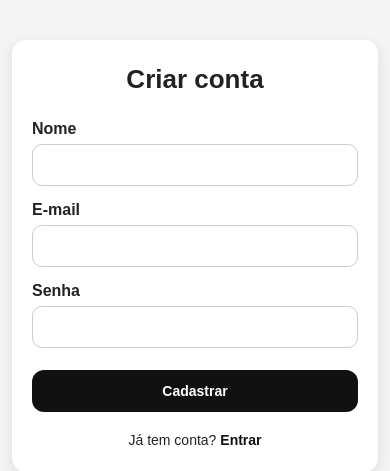
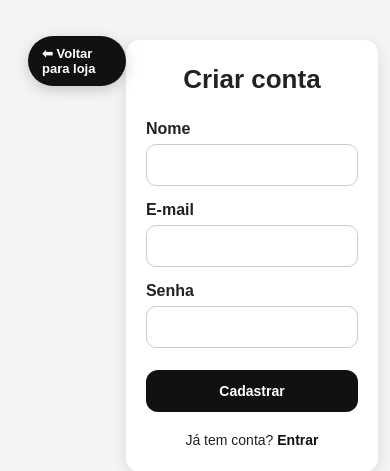
Before and after one commit to CarolineAnne/vestpolo, a Django app: page /cadastro/ in a window 390 px wide. Shown: the top 471 px of the page. Run offline with Django 5.2, Linux system fonts and the light colour scheme.

Commit message:
ajsute botao voltar em cadastro e login

```diff
--- a/loja/templates/loja/cadastro.html
+++ b/loja/templates/loja/cadastro.html
@@ -139,10 +139,43 @@
                 font-size: 24px;
             }
         }
+
+        .btn-voltar {
+            position: fixed;
+            top: 22px;
+            left: 22px;
+            background: #111;
+            color: white;
+            padding: 11px 16px;
+            border-radius: 999px;
+            font-size: 14px;
+            font-weight: bold;
+            text-decoration: none;
+            box-shadow: 0 4px 14px rgba(0,0,0,0.18);
+            z-index: 1000;
+            transition: 0.3s ease;
+        }
+
+        .btn-voltar:hover {
+            background: #25D366;
+            color: white;
+        }
+
+        @media (max-width: 600px) {
+            .btn-voltar {
+                position: static;
+                display: inline-flex;
+                margin: 16px 0 0 16px;
+                padding: 10px 14px;
+                font-size: 13px;
+            }
+        }
     </style>
 </head>
 
 <body>
+
+    <a href="{% url 'home' %}" class="btn-voltar">⬅ Voltar para loja</a>
 
     <div class="container">
         <h1>Criar conta</h1>
--- a/loja/templates/loja/home.html
+++ b/loja/templates/loja/home.html
@@ -1267,7 +1267,7 @@
 <header>
     <a href="{% url 'home' %}" style="text-decoration:none; color:white;">
         <div class="logo-area">
-            <img src="/static/img/logo.png" alt="VestPolo">
+            <img src="/static/img/logo_vestpolo.png" alt="VestPolo">
             <span>VestPolo</span>
         </div>
     </a>
```
Also changed, not shown: loja/templates/loja/login.html (+33 -0 lines), 1 other file. Lines whose indentation alone changed are shown as unchanged.
